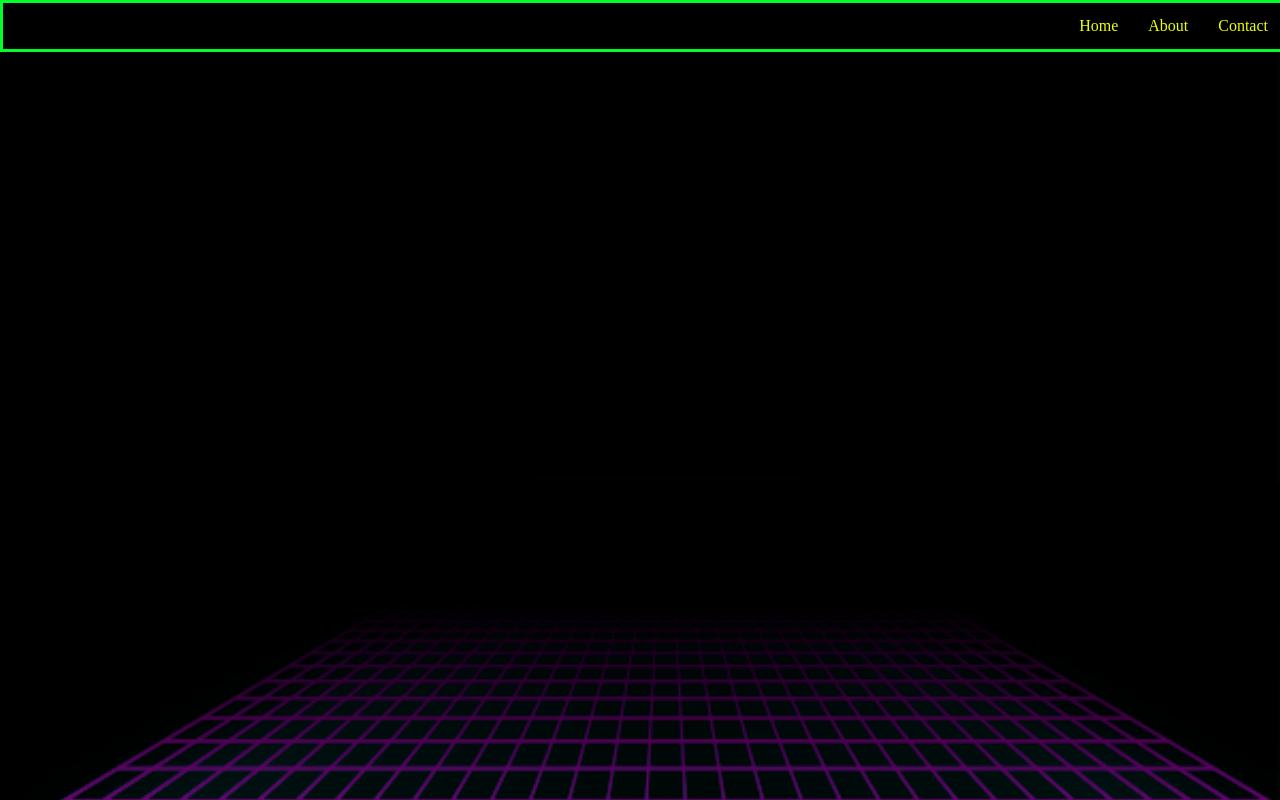
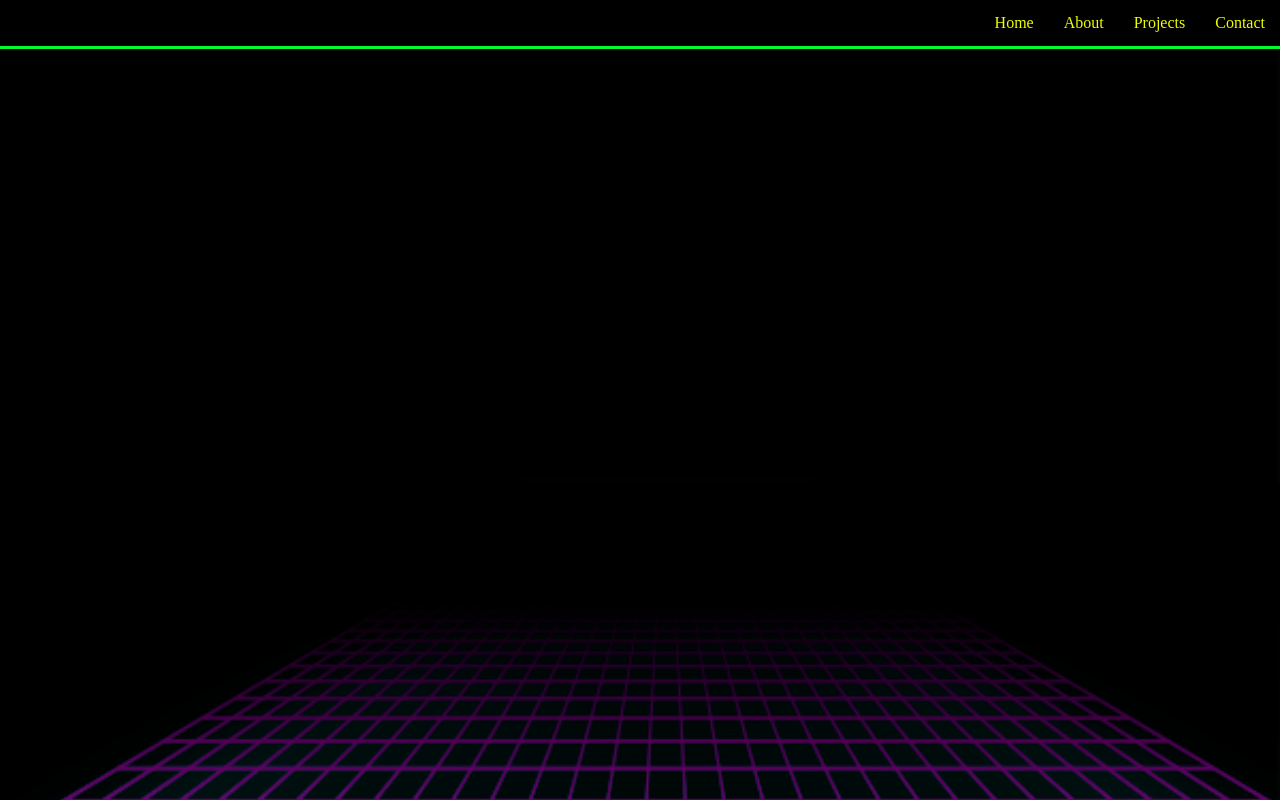
Before and after one commit to psamba2/psamba2.github.io, a plain HTML site: page index.html in a window 1280 px wide. Drawn offline with Linux system fonts and the light colour scheme.

Commit message:
text files

```diff
--- a/index.html
+++ b/index.html
@@ -13,6 +13,7 @@
 	<body>
 		<nav>
 			<li><a href="contact.html">Contact</a></li>
+			<li><a href="projects.html">Projects</a></li>
 			<li><a href="about.html">About</a></li>
 			<li><a href="./">Home</a></li>
 		</nav>
--- a/main.css
+++ b/main.css
@@ -8,7 +8,7 @@ nav {
 	position: fixed;
 	top: 0;
 	width: 100%;
-	border: solid rgb(0, 255, 42);
+	border-bottom: solid rgb(0, 255, 42);
   }
 
 
```
Also changed, not shown: about.html (added), contact.html (added), projects.html (added).
